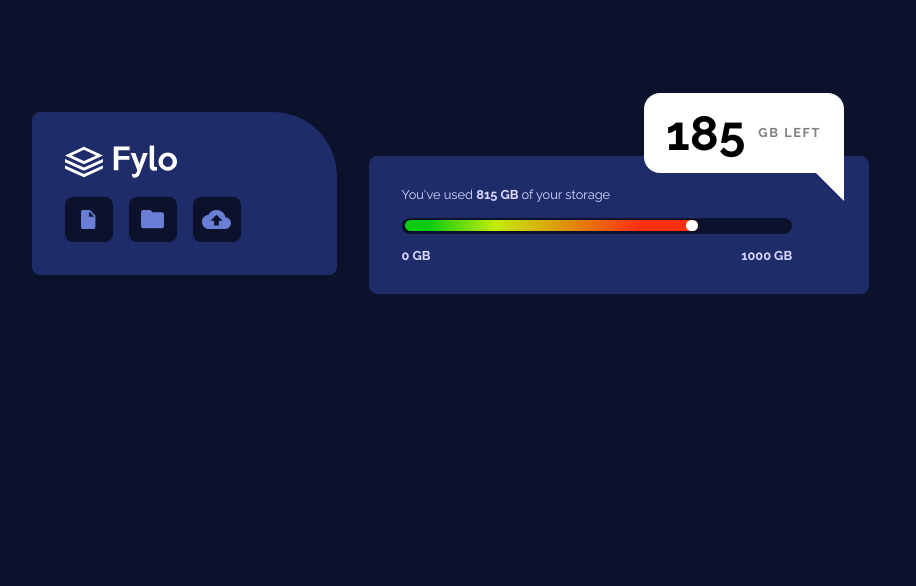
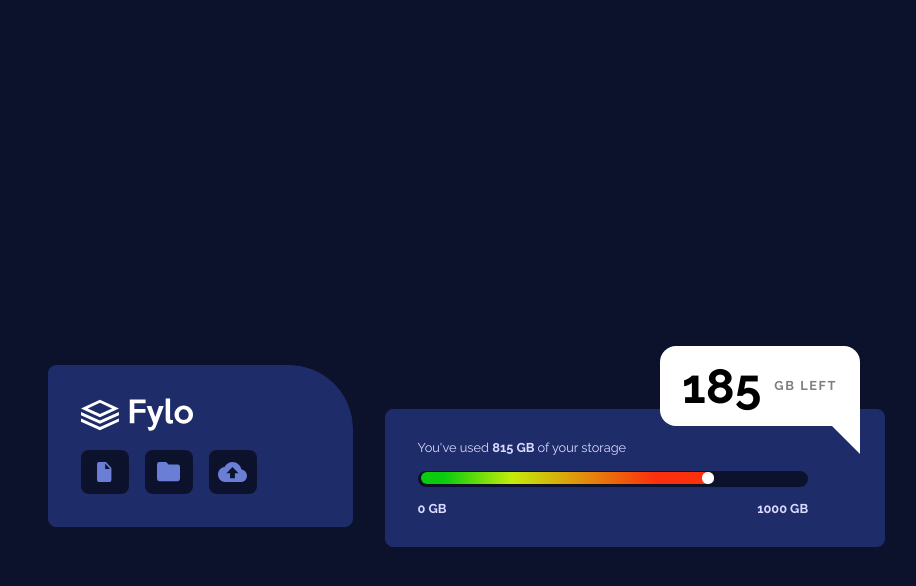
Before and after one commit to webstormcam/Fylo_Data_Storage, a plain HTML site: page index.html in a window 1280 px wide. Shown: the whole page, without its empty margins (190-1106 px from the left). Drawn offline with Linux system fonts and the light colour scheme.

Commit message:
Let me see how this looks

```diff
--- a/style.css
+++ b/style.css
@@ -175,9 +175,12 @@ body{
         margin-top: 7rem;
         flex-direction: row;
         justify-content: center;
+        align-items: center;
         position: relative;
         margin-left: 1rem;
         margin-right: 1rem;
+        height: 700px;
+        width: 100%;
 
     }
 
```
